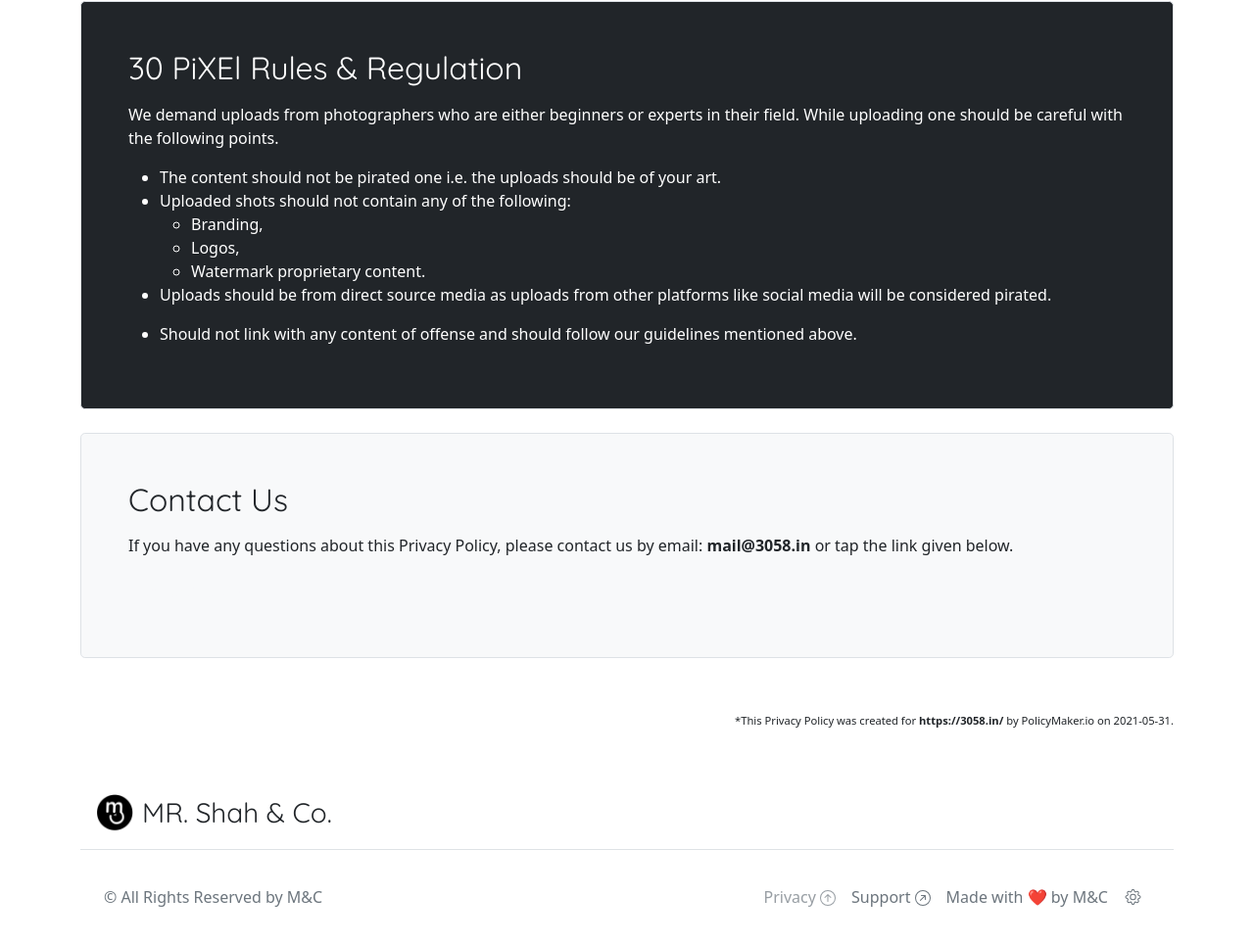
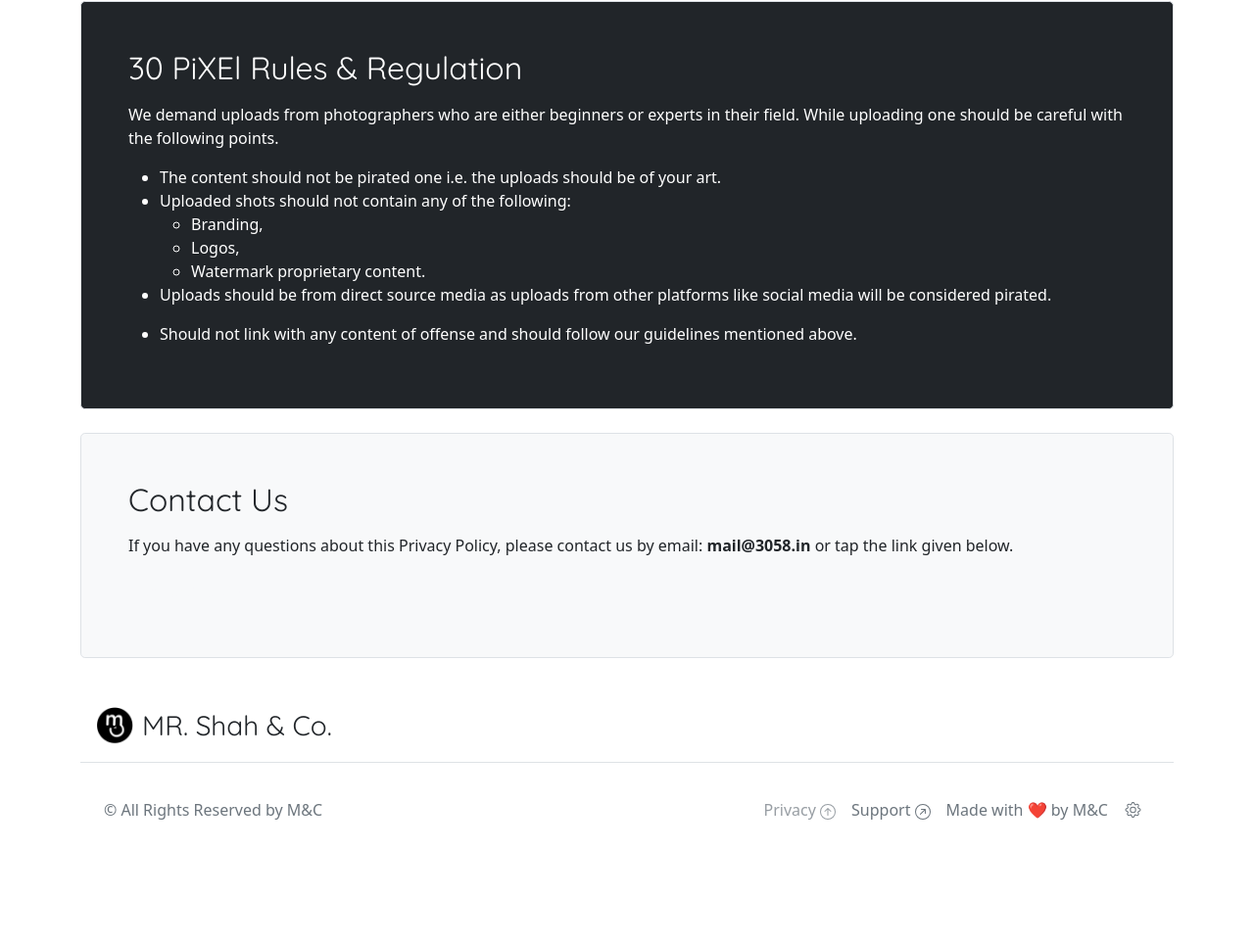
Before and after one commit to webriddler/docs.3058, a plain HTML site: page files/privacy-policy.html in a window 1280 px wide. Shown: the part 10504-11468 px from the top of the page at 98% size. After the commit the page ends 11387 px from the top, so only its background shows below. Drawn offline with nearby package versions, Linux system fonts and the light colour scheme.

Commit message:
privacypolicyupdate

```diff
--- a/files/privacy-policy.html
+++ b/files/privacy-policy.html
@@ -368,7 +368,6 @@
 
 
 
-<p align="right" style="margin-top: 5em; font-size: 0.7em;">*This Privacy Policy was created for <b>https://3058.in/</b> by <a href="https://policymaker.io">PolicyMaker.io</a> on 2021-05-31.</p>
     <!-- Bottom Header -->
 <header class="pt-5">
     <div class="col-auto me-auto" style="padding: 0px 16px;">
```
